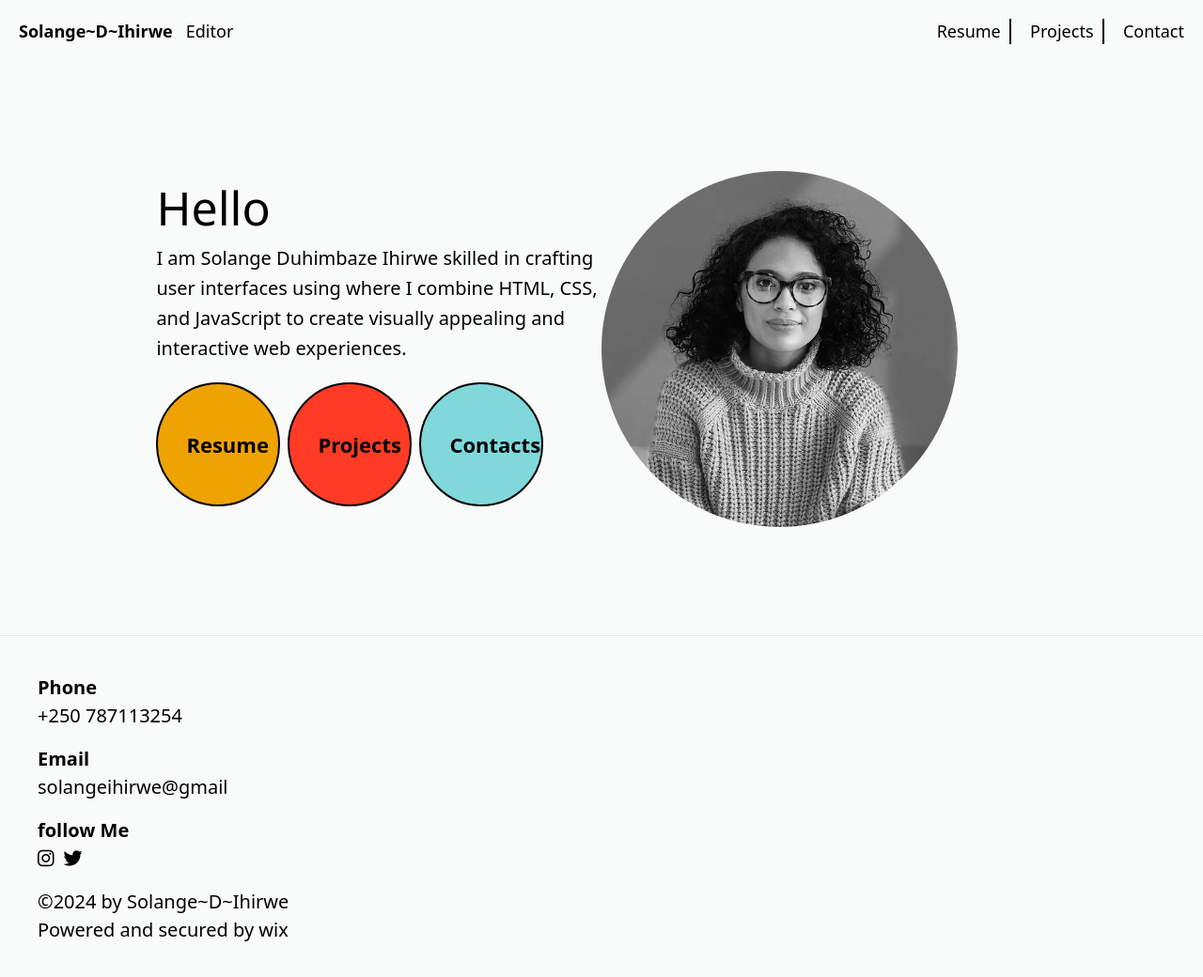
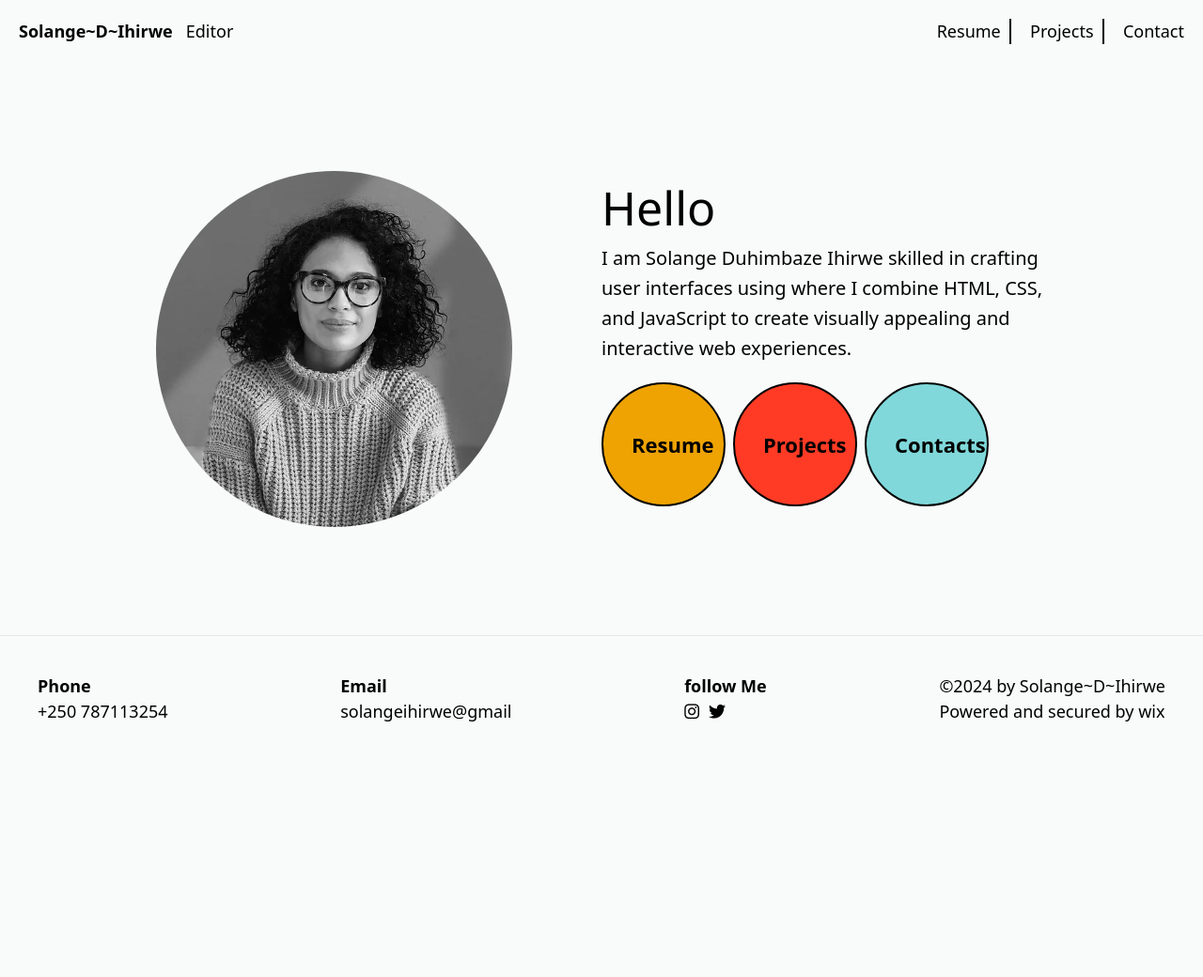
Before and after one commit to solangeihirwe03/my-portfolio, a website: page src/index.html in a window 1280 px wide. Shown: the whole page at 94% size. After the commit the page ends 811 px from the top, so only its background shows below. Drawn offline with Linux system fonts and the light colour scheme.

Commit message:
new changes

```diff
--- a/src/index.html
+++ b/src/index.html
@@ -22,7 +22,7 @@
         </div>
         <div class="hidden md:hidden max-[600px]:flex text-[45px] pl-[80px]"><i class="fa-solid fa-bars"></i></div>
     </header>
-    <section class=" flex flex-row-reverse w-[100%] justify-center items-center px-[13%] py-[9%]" >
+    <section class=" flex flex-row w-[100%] justify-center items-center px-[13%] py-[9%]" >
         <div class="w-1/2 max-[600px]:w-[100%]">
             <img src="../images/gettyimages-1284121212-2048x2048_edited_.webp" class="w-[80%] rounded-full max-[600px]:w-[100%]">
         </div>
@@ -43,7 +43,7 @@
         </div>
     </section>
     <hr/>
-    <footer class="flex justify-between p-[40px] text-[18px] font-light max-[600px]:flex flex-col gap-4 text-[20px]">
+    <footer class="flex justify-between p-[40px] text-[18px] font-light ">
         <div class="phone">
             <p class="font-semibold">Phone</p>
             <p>+250 787113254</p>
```
